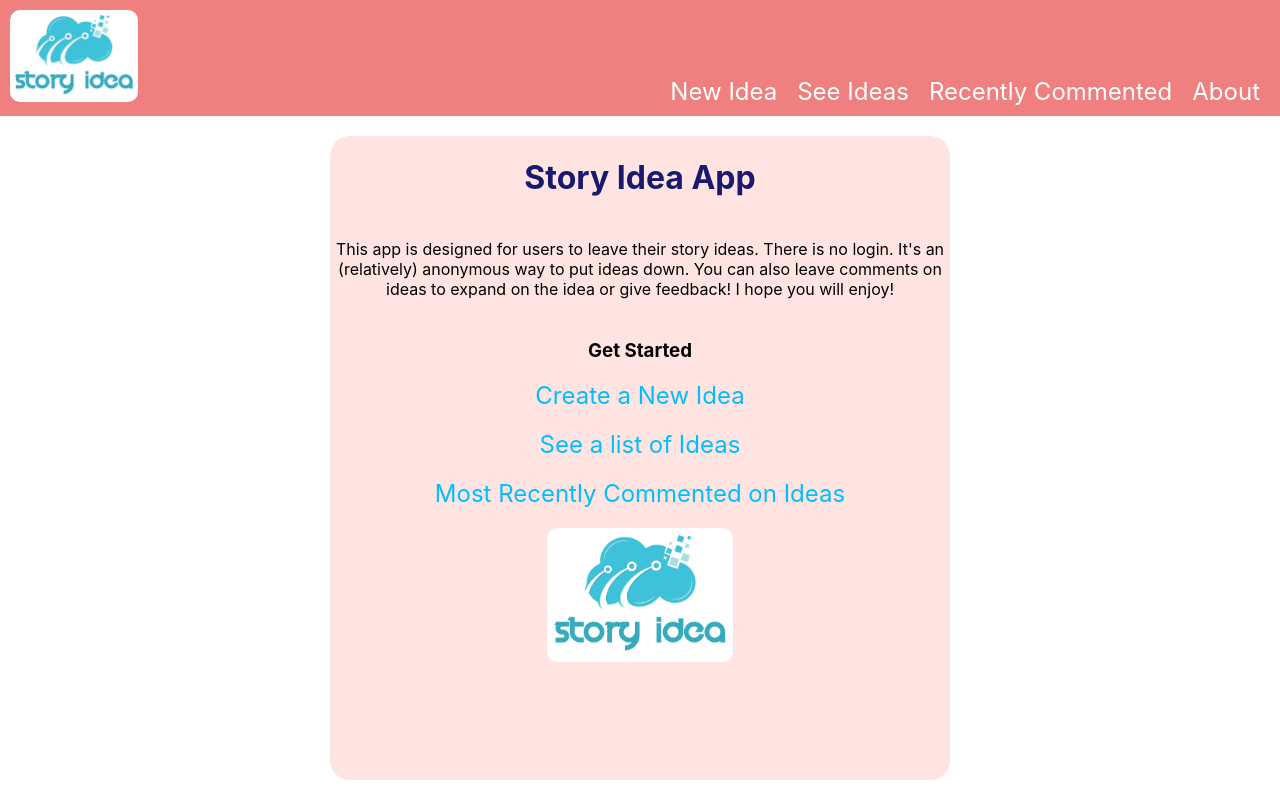
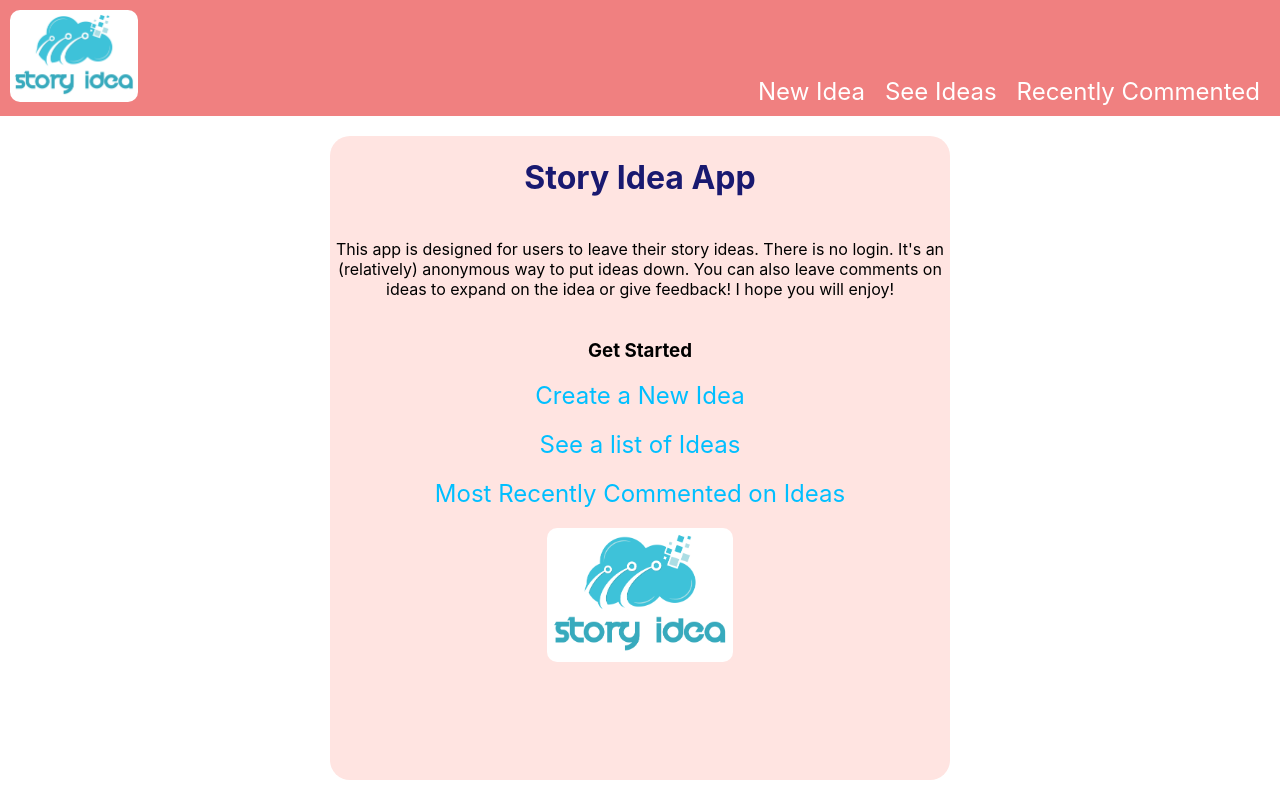
Before and after one commit to Itisafeature/story-idea-frontend, a React (Create React App) app: page / in a window 1280 px wide. Built offline with nearby package versions, Linux system fonts and the light colour scheme.

Commit message:
removed about route and added word-wrap to h1 for idea card

```diff
--- a/src/components/Header.js
+++ b/src/components/Header.js
@@ -40,16 +40,6 @@ const Header = () => {
               Recently Commented
             </NavLink>
           </li>
-          <li className={styles['nav-item']}>
-            <NavLink
-              className={({ isActive }) =>
-                isActive ? styles.active : undefined
-              }
-              to="/about"
-            >
-              About
-            </NavLink>
-          </li>
         </ul>
       </nav>
     </header>
--- a/src/components/ideas/IdeaCard.module.css
+++ b/src/components/ideas/IdeaCard.module.css
@@ -19,6 +19,7 @@
 
 .idea-card__link > h1 {
   color: #7403b9;
+  word-wrap: break-word;
 }
 
 .idea-card__link > p {
```
